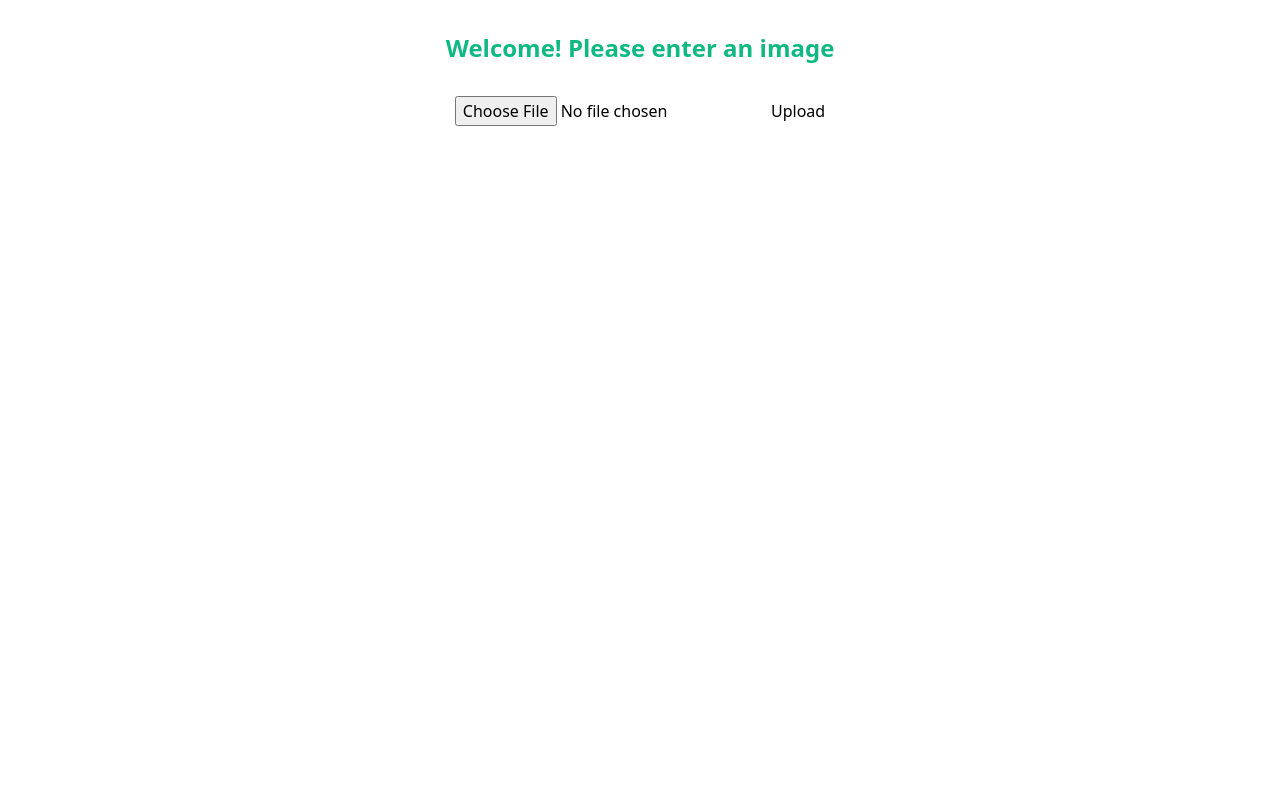
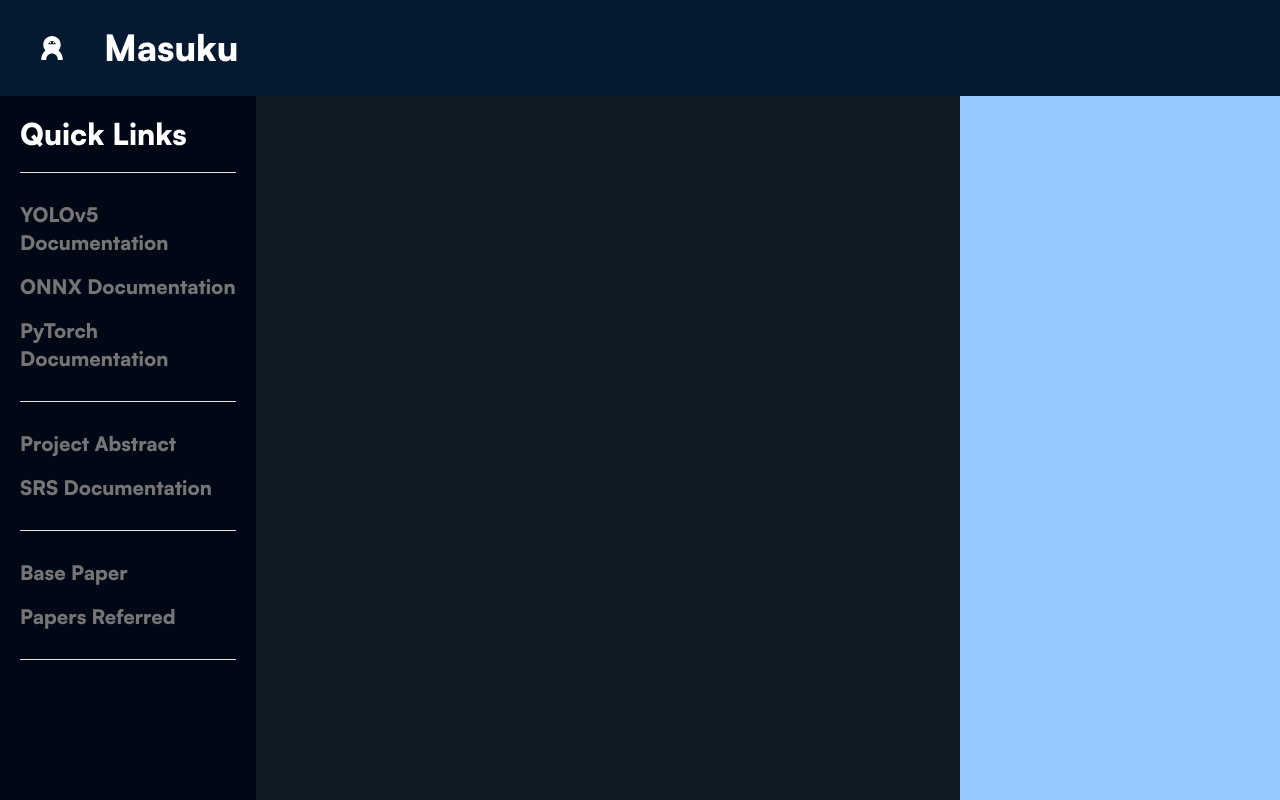
Before and after one commit to masukuapi/masuku-lib, a Flask app: page / in a window 1280 px wide. Run offline with Flask 2, Linux system fonts and the light colour scheme; data that the repository does not hold is empty; style sheets or scripts are compiled from the project's sources; some libraries are stand-ins or nearby versions.

Commit message:
Started on the UI

```diff
--- a/static/base.css
+++ b/static/base.css
@@ -2,3 +2,23 @@
 @tailwind base;
 @tailwind components;
 @tailwind utilities;
+
+/* Fonts */
+
+.sato {
+  font-family: "Satoshi", sans-serif;
+}
+
+@font-face {
+  font-family: "Satoshi";
+  src: url("/static/fonts/Satoshi/Satoshi-Black.otf") format("opentype"),
+    url("/static/fonts/Satoshi/Satoshi-BlackItalic.otf") format("opentype"),
+    url("/static/fonts/Satoshi/Satoshi-Bold.otf") format("opentype"),
+    url("/static/fonts/Satoshi/Satoshi-BoldItalic.otf") format("opentype"),
+    url("/static/fonts/Satoshi/Satoshi-Italic.otf") format("opentype"),
+    url("/static/fonts/Satoshi/Satoshi-Light.otf") format("opentype"),
+    url("/static/fonts/Satoshi/Satoshi-LightItalic.otf") format("opentype"),
+    url("/static/fonts/Satoshi/Satoshi-Medium.otf") format("opentype"),
+    url("/static/fonts/Satoshi/Satoshi-MediumItalic.otf") format("opentype"),
+    url("/static/fonts/Satoshi/Satoshi-Regular.otf") format("opentype");
+}
--- a/tailwind.config.js
+++ b/tailwind.config.js
@@ -1,10 +1,19 @@
 // tailwind.config.js
 module.exports = {
-  content: [
-    './templates/**/*.html',
-  ],
+  content: ["./templates/**/*.html"],
   theme: {
-    extend: {},
+    extend: {
+      height: {
+        screenWithNav: "calc(100vh - 6rem)",
+      },
+      colors: {
+        background: "#051931",
+        backgroundSecondary: "#111B23",
+        textInactive: "#757575",
+        primary: "#97C7FF",
+        tertiary: "#000715",
+      },
+    },
   },
   plugins: [],
-}
+};
--- /dev/null
+++ b/templates/components/apiDoc.html
@@ -0,0 +1 @@
+<section class="w-[55%] h-screenWithNav bg-backgroundSecondary"></section>
--- /dev/null
+++ b/templates/components/mainContent.html
@@ -0,0 +1,4 @@
+<main class="flex">
+  {% include 'components/quickLinks.html' %} {% include 'components/apiDoc.html'
+  %} {% include 'components/testArea.html' %}
+</main>
--- /dev/null
+++ b/templates/components/navBar.html
@@ -0,0 +1,8 @@
+<nav class="bg-background w-full h-24 flex items-center gap-10 px-10">
+  <img
+    src="{{ url_for('static', filename='logo.svg') }}"
+    alt="Masuku Logo"
+    class="size-6"
+  />
+  <h1 class="text-4xl text-white sato">Masuku</h1>
+</nav>
--- /dev/null
+++ b/templates/components/quickLinks.html
@@ -0,0 +1,50 @@
+<section class="w-[20%] h-screenWithNav bg-tertiary p-5 sato text-textInactive">
+  <!-- Heading -->
+  <h1 class="text-3xl pb-5 text-white">Quick Links</h1>
+  <hr class="bg-textInactive" />
+  <!-- Tech-Stack Documentation -->
+  <ul class="py-5 font-light">
+    <li class="py-2">
+      <a href="#introduction" class="hover:text-white text-xl"
+        >YOLOv5 Documentation</a
+      >
+    </li>
+    <li class="py-2">
+      <a href="#installation" class="hover:text-white text-xl"
+        >ONNX Documentation</a
+      >
+    </li>
+    <li class="py-2">
+      <a href="#usage" class="hover:text-white text-xl"
+        >PyTorch Documentation
+      </a>
+    </li>
+  </ul>
+  <hr class="bg-textInactive" />
+  <!-- Abstract and SRS -->
+  <ul class="py-5 font-light">
+    <li class="py-2">
+      <a href="#introduction" class="hover:text-white text-xl"
+        >Project Abstract</a
+      >
+    </li>
+    <li class="py-2">
+      <a href="#installation" class="hover:text-white text-xl"
+        >SRS Documentation</a
+      >
+    </li>
+  </ul>
+  <hr class="bg-textInactive" />
+  <!-- Papers -->
+  <ul class="py-5 font-light">
+    <li class="py-2">
+      <a href="#introduction" class="hover:text-white text-xl">Base Paper</a>
+    </li>
+    <li class="py-2">
+      <a href="#installation" class="hover:text-white text-xl"
+        >Papers Referred</a
+      >
+    </li>
+  </ul>
+  <hr class="bg-textInactive" />
+</section>
--- /dev/null
+++ b/templates/components/testArea.html
@@ -0,0 +1 @@
+<section class="w-[25%] h-screenWithNav bg-primary"></section>
--- a/templates/index.html
+++ b/templates/index.html
@@ -9,16 +9,13 @@
     />
   </head>
   <body>
-    <h1 class="text-2xl text-emerald-500 font-bold text-center mt-8">
-      Welcome! Please enter an image
-    </h1>
-
-    <div class="flex justify-center mt-8">
-      <form hx-encoding="multipart/form-data" hx-post="/upload">
-        <input type="file" name="file" />
-        <button>Upload</button>
-      </form>
-    </div>
-    <div id="image-container"></div>
+    {% include 'components/navBar.html' %} {% include
+    'components/mainContent.html' %}
   </body>
 </html>
+
+<!-- Form for uploading -->
+<!-- <form hx-encoding="multipart/form-data" hx-post="/upload">
+  <input type="file" name="file" />
+  <button>Upload</button>
+</form> -->
```
Also changed, not shown: static/fonts/Satoshi/Satoshi-Black.otf (added), static/fonts/Satoshi/Satoshi-BlackItalic.otf (added), static/fonts/Satoshi/Satoshi-Bold.otf (added), static/fonts/Satoshi/Satoshi-BoldItalic.otf (added), static/fonts/Satoshi/Satoshi-Italic.otf (added), static/fonts/Satoshi/Satoshi-Light.otf (added), static/fonts/Satoshi/Satoshi-LightItalic.otf (added), static/fonts/Satoshi/Satoshi-Medium.otf (added), static/fonts/Satoshi/Satoshi-MediumItalic.otf (added), static/fonts/Satoshi/Satoshi-Regular.otf (added), static/logo.svg (added).
